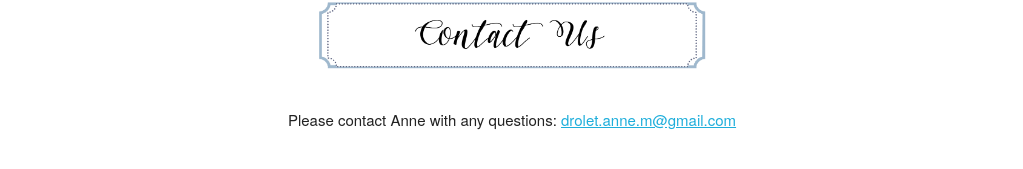
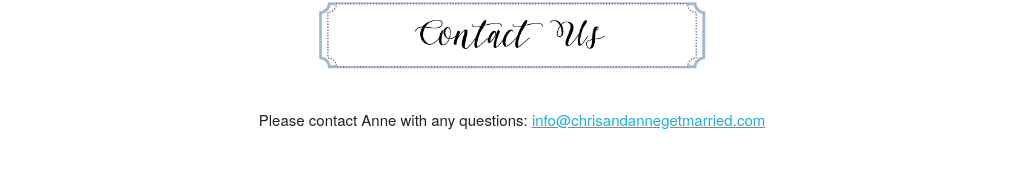
Before and after one commit to cjjeakle/DroletJeakleWedding, a Jekyll site: the page built from contact/index.html, in a window 1280 px wide. Shown: the part 186-355 px from the top of the page, without its empty margins (128-1151 px from the left). Built offline with Jekyll 4.4.1, drawn with Linux system fonts in a browser that asks for light colours; nearby versions of some CDN libraries.

Commit message:
Updated contact email.

```diff
--- a/contact/index.html
+++ b/contact/index.html
@@ -12,5 +12,5 @@ layout: default
 <div>
   Please contact Anne with any questions:
 
-  <a href="mailto:drolet.anne.m@gmail.com?subject=Wedding Question:<replace with your subject>">drolet.anne.m@gmail.com</a>
+  <a href="mailto:info@chrisandannegetmarried.com?subject=Wedding Question:<replace with your subject>">info@chrisandannegetmarried.com</a>
 </div>
```
